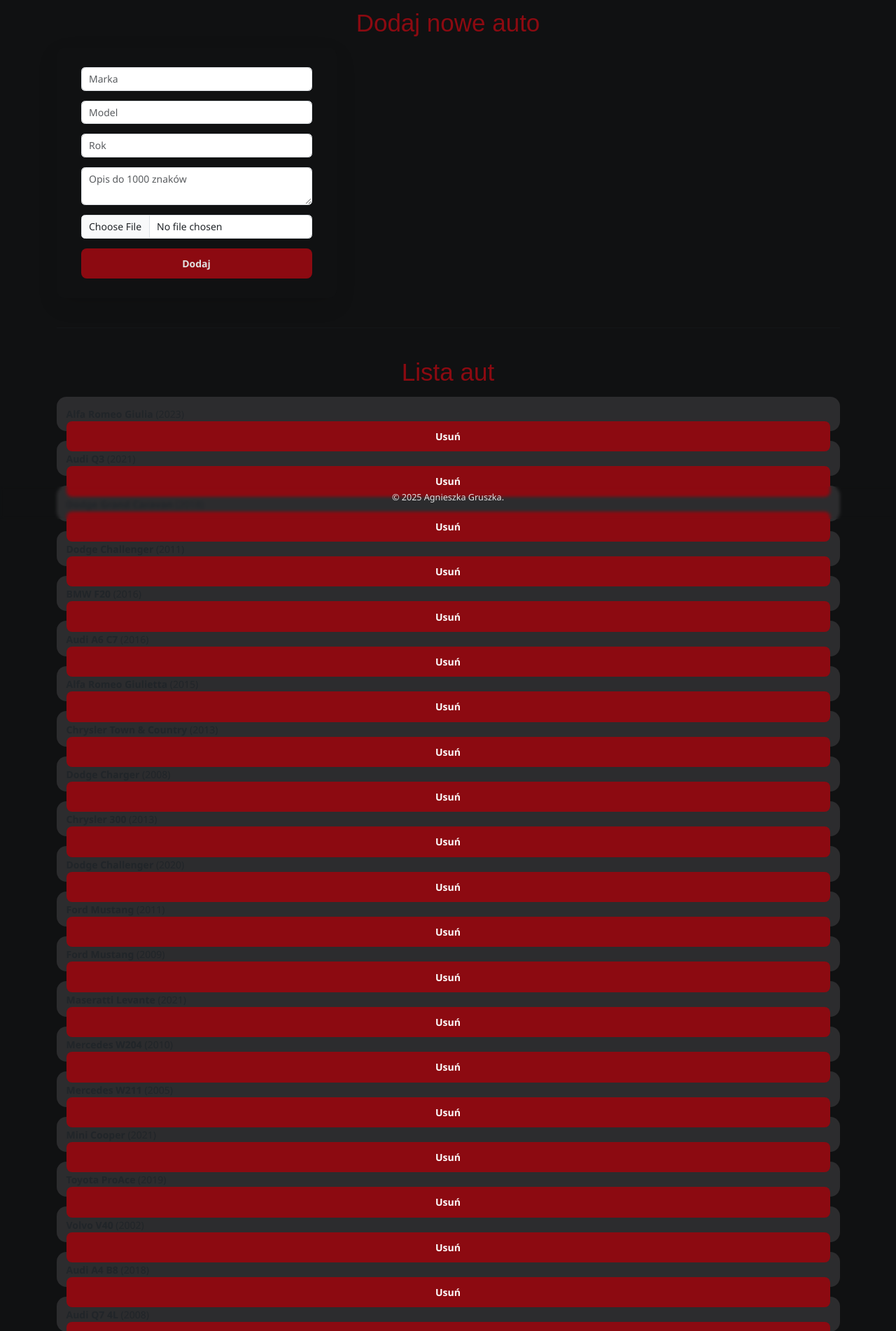
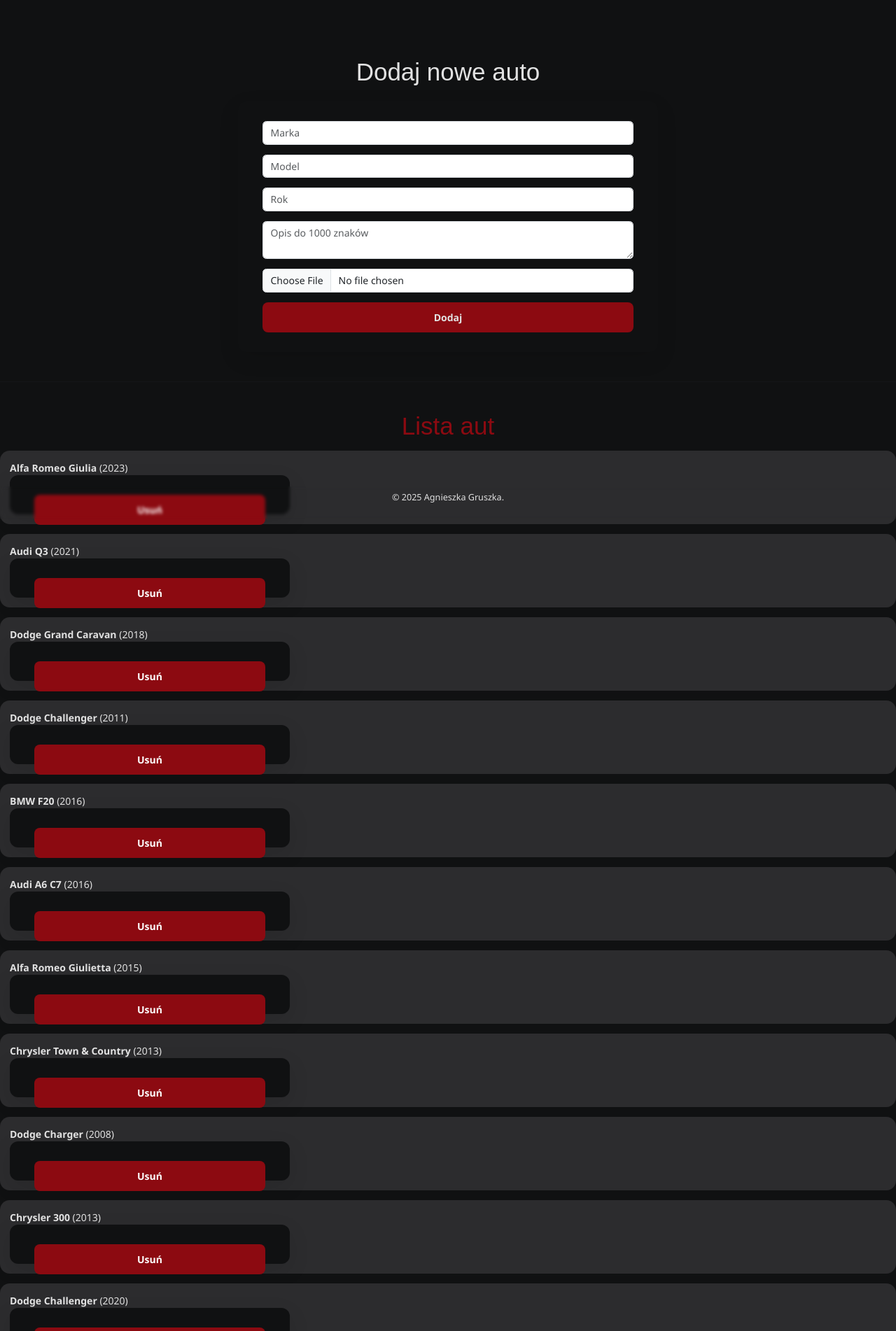
Before and after one commit to agvg8/LLE_Page, a Flask app: page /LLEAdmin/portfolio_manager in a window 1280 px wide. Shown: the part 58-1960 px from the top of the page at 70% size. Run offline with Flask 3, Linux system fonts and the light colour scheme; some web fonts are replaced.

Commit message:
templates update

```diff
--- a/templates/admin_panel.html
+++ b/templates/admin_panel.html
@@ -39,5 +39,6 @@
     <p>&copy; 2025 Agnieszka Gruszka.</p>
   </div>
 </footer>
+<script src="https://cdn.jsdelivr.net/npm/bootstrap@5.3.3/dist/js/bootstrap.bundle.min.js"></script>
 </body>
 </html>
--- a/templates/kontakt_manager.html
+++ b/templates/kontakt_manager.html
@@ -74,5 +74,6 @@
   </div>
 </footer>
 
+<script src="https://cdn.jsdelivr.net/npm/bootstrap@5.3.3/dist/js/bootstrap.bundle.min.js"></script>
 </body>
 </html>
--- a/templates/portfolio_manager.html
+++ b/templates/portfolio_manager.html
@@ -35,28 +35,43 @@
 </nav>
 
 
-<div class="container" style="margin-top: 5rem;">
-  <h2 class="mb-3">Dodaj nowe auto</h2>
-  <form method="POST" enctype="multipart/form-data">
-    <div class="mb-3"><input name="make" class="form-control" placeholder="Marka" required></div>
-    <div class="mb-3"><input name="model" class="form-control" placeholder="Model" required></div>
-    <div class="mb-3"><input name="year" class="form-control" placeholder="Rok" required></div>
-    <div class="mb-3"><textarea name="description" class="form-control" placeholder="Opis do 1000 znaków" maxlength="1000"></textarea></div>
-    <div class="mb-3"><input type="file" name="image" class="form-control" required></div>
-    <button type="submit" class="btn btn-primary">Dodaj</button>
+<div class="container" style="margin-top: 10rem;">
+  <h2 class="mb-4 text-center" style="color: #e2e2e2;">Dodaj nowe auto</h2>
+
+  <div class="d-flex justify-content-center">
+    <form method="POST" enctype="multipart/form-data" style="width: 100%; max-width: 600px; color: #e2e2e2;">
+      <div class="mb-3">
+        <input name="make" class="form-control" placeholder="Marka" required>
+      </div>
+      <div class="mb-3">
+        <input name="model" class="form-control" placeholder="Model" required>
+      </div>
+      <div class="mb-3">
+        <input name="year" class="form-control" placeholder="Rok" required>
+      </div>
+      <div class="mb-3">
+        <textarea name="description" class="form-control" placeholder="Opis do 1000 znaków" maxlength="1000"></textarea>
+      </div>
+      <div class="mb-3">
+        <input type="file" name="image" class="form-control" required>
+      </div>
+      <button type="submit" class="btn btn-primary w-100">Dodaj</button>
     </form>
+  </div>
+</div>
 
   <hr class="my-5">
 
 <h2 class="mb-3">Lista aut</h2>
 {% for entry in entries %}
-    <div class="mb-3 p-3" style="background: #2c2c2e; border-radius: 1rem;">
+  <div class="mb-3 p-3 text-light-gray" style="background: #2c2c2e; border-radius: 1rem;">
     <strong>{{ entry.make }} {{ entry.model }}</strong> ({{ entry.year }})
-        <button class="btn btn-danger btn-sm float-end">Usuń</button>
+
+    <form method="POST" action="{{ url_for('delete_entry', entry_id=entry.id) }}">
+      <button type="submit" class="btn btn-danger btn-sm float-end">Usuń</button>
     </form>
   </div>
 {% endfor %}
-</div>
 
 
 <footer class="site-footer">
@@ -64,6 +79,6 @@
     <p>&copy; 2025 Agnieszka Gruszka.</p>
   </div>
 </footer>
-
+<script src="https://cdn.jsdelivr.net/npm/bootstrap@5.3.3/dist/js/bootstrap.bundle.min.js"></script>
 </body>
 </html>
```
Also changed, not shown: templates/portfolio.html (+15 -3 lines), templates/onas.html (line endings or trailing spaces). Lines whose indentation alone changed are shown as unchanged.
